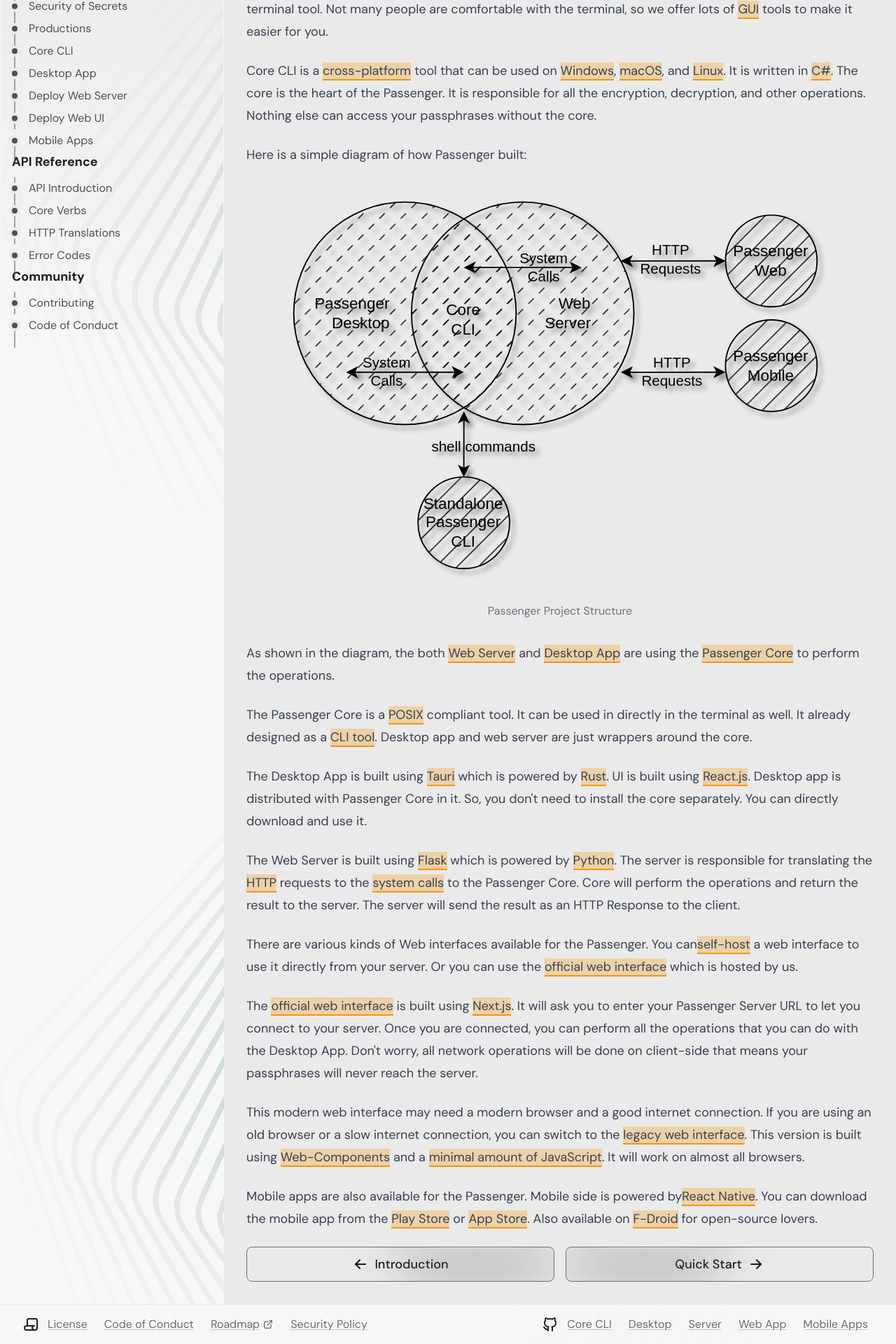
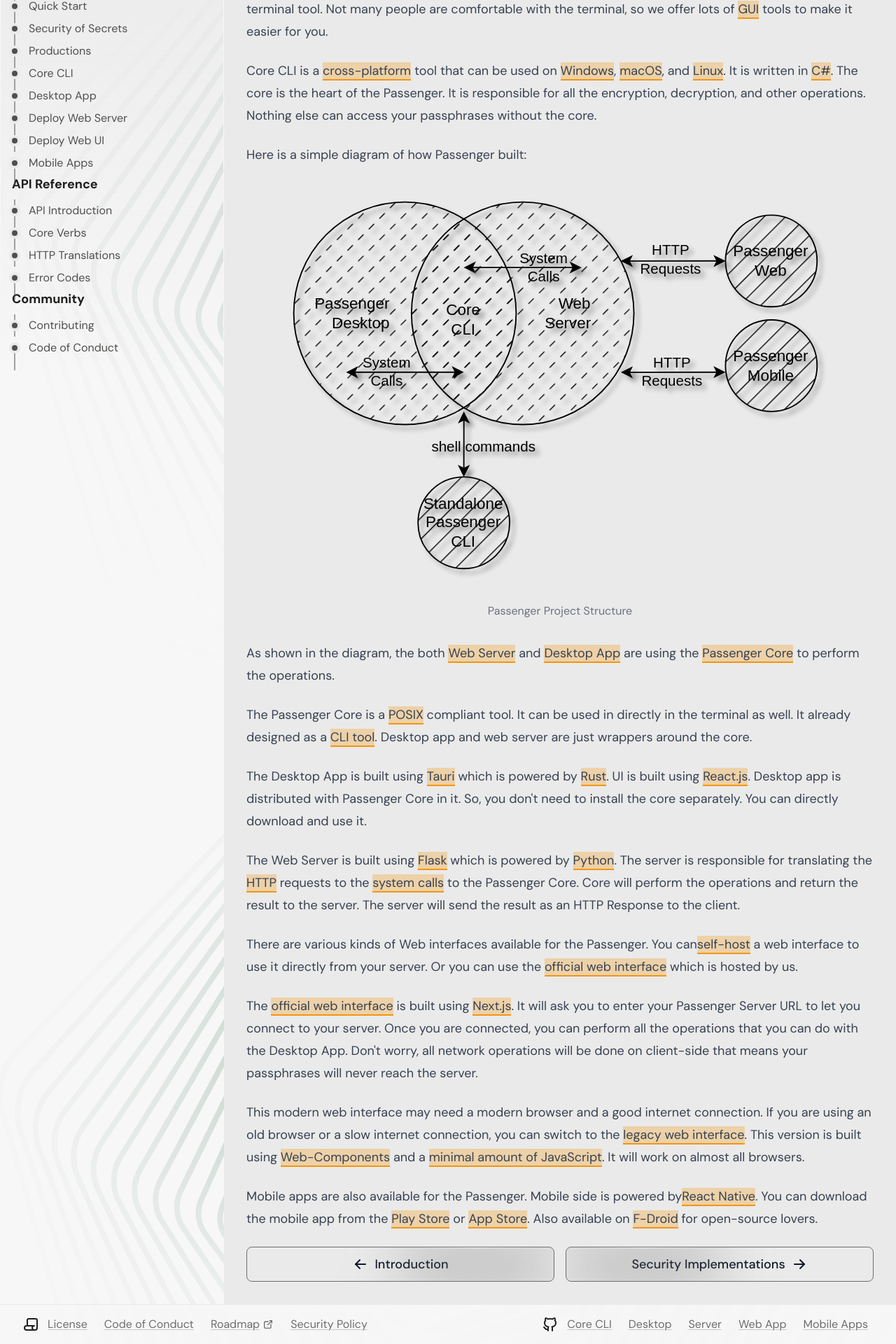
Before and after one commit to Elagoht/Passenger-Landing, a Next.js app: page /docs/how-it-works in a window 1280 px wide. Shown: the part 219-2139 px from the top of the page at 70% size. Built offline with nearby package versions, Linux system fonts and the light colour scheme.

Commit message:
feat: Update page component names and links for documentation pages

```diff
--- a/src/app/docs/how-it-works/page.tsx
+++ b/src/app/docs/how-it-works/page.tsx
@@ -2,7 +2,7 @@ import DocsPageButtons from "@/components/docs/DocsPageButtons"
 import Image from "next/image"
 import { FC } from "react"
 
-const InstallationPage: FC = () => <article>
+const DocsInstallationPage: FC = () => <article>
   <h1>How It Works?</h1>
 
   <p>
@@ -97,10 +97,10 @@ const InstallationPage: FC = () => <article>
       href: "/docs/"
     }}
     next={{
-      title: "Quick Start",
-      href: "/docs/quick-start"
+      title: "Security Implementations",
+      href: "/docs/security-implementations"
     }}
   />
 </article>
 
-export default InstallationPage
+export default DocsInstallationPage
--- a/src/components/docs/DocsAside/index.tsx
+++ b/src/components/docs/DocsAside/index.tsx
@@ -14,6 +14,7 @@ const DocsAside: FC = () => {
       links={[
         { title: "Introduction", href: "/docs" },
         { title: "How It Works", href: "/docs/how-it-works" },
+        { title: "Security Implementations", href: "/docs/security-implementations" },
         { title: "Quick Start", href: "/docs/quick-start" },
         { title: "Security of Secrets", href: "/docs/security-of-secrets" },
         { title: "Productions", href: "/docs/productions" },
```
